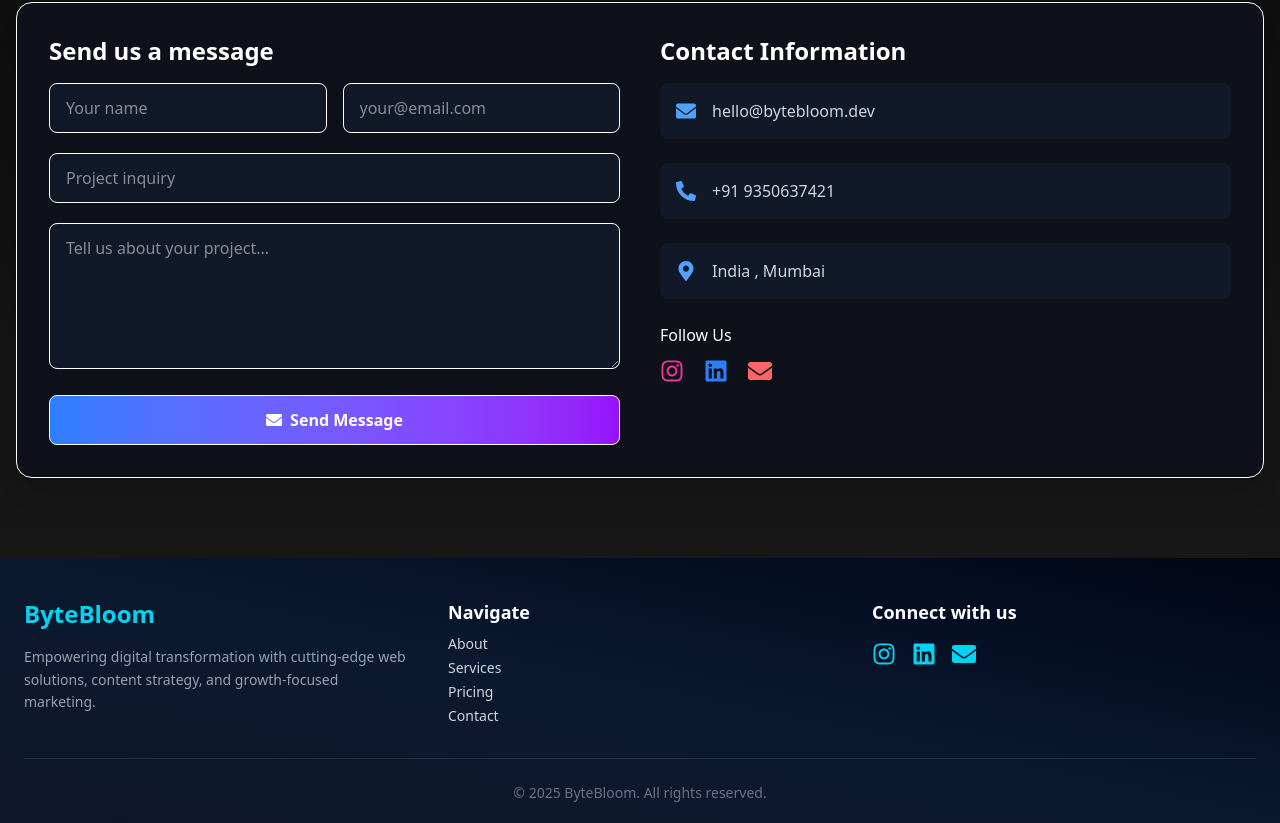
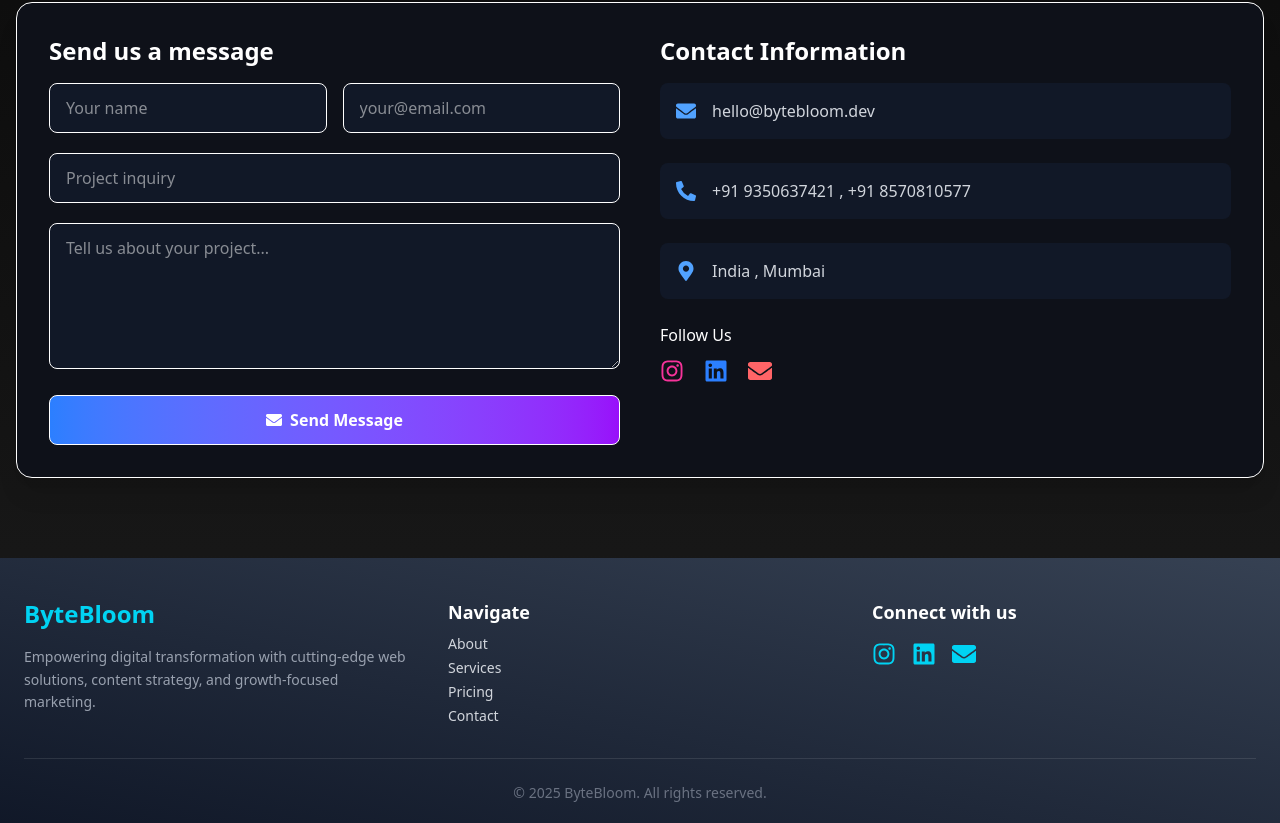
Before and after one commit to akshatChaudhary239/bytebloom3, a Next.js app: page / in a window 1280 px wide. Shown: the part 5664-6487 px from the top of the page. Built offline with nearby package versions, Linux system fonts and the light colour scheme.

Commit message:
"updated"

```diff
--- a/src/components/Contact.tsx
+++ b/src/components/Contact.tsx
@@ -107,7 +107,7 @@ export default function ContactSection() {
             </div>
             <div className="bg-[#111827] p-4 rounded-md flex items-center gap-4">
               <FaPhoneAlt className="text-blue-400 text-xl" />
-              <span className="text-gray-300">+91 9350637421</span>
+              <span className="text-gray-300">+91 9350637421 , +91 8570810577</span>
             </div>
             <div className="bg-[#111827] p-4 rounded-md flex items-center gap-4">
               <FaMapMarkerAlt className="text-blue-400 text-xl" />
@@ -118,7 +118,7 @@ export default function ContactSection() {
               <p className="mb-3 font-medium">Follow Us</p>
               <div className="flex space-x-5 text-2xl">
                 <a
-                  href="https://instagram.com/yourusername"
+                  href="https://instagram.com/_akkuchaudhary"
                   className="text-pink-500 hover:scale-110 transition-transform"
                   target="_blank"
                 >
@@ -132,7 +132,7 @@ export default function ContactSection() {
                   <FaLinkedin />
                 </a>
                 <a
-                  href="mailto:hello@bytebloom.dev"
+                  href="https://mail.google.com/in/chaudharyakshat239@gmail.com"
                   className="text-red-400 hover:scale-110 transition-transform"
                 >
                   <FaEnvelope />
--- a/src/components/Footer.tsx
+++ b/src/components/Footer.tsx
@@ -9,7 +9,7 @@ import {
 
 export default function Footer() {
   return (
-    <footer className="bg-gradient-to-tr from-[#0f172a] via-[#0a192f] to-[#020617] text-white pt-10 pb-5 px-6">
+    <footer className="bg-gradient-to-tr from-gray-900 to-gray-700 text-white pt-10 pb-5 px-6">
       <div className="max-w-7xl mx-auto grid grid-cols-1 sm:grid-cols-2 lg:grid-cols-3 gap-10 border-b border-white/10 pb-8">
 
         {/* Company Info */}
```
